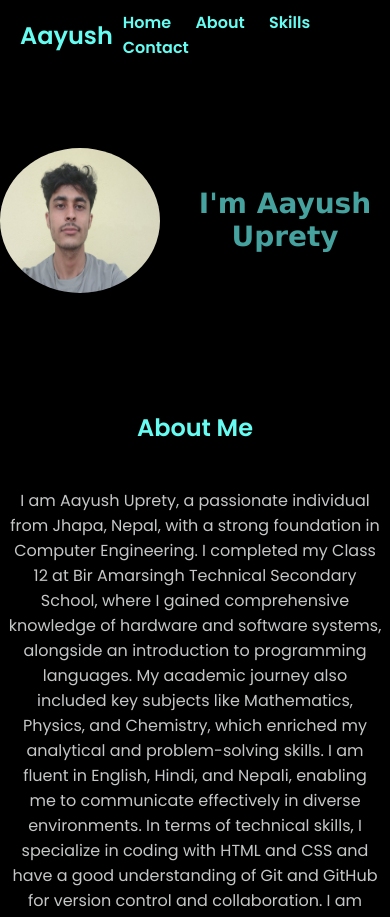
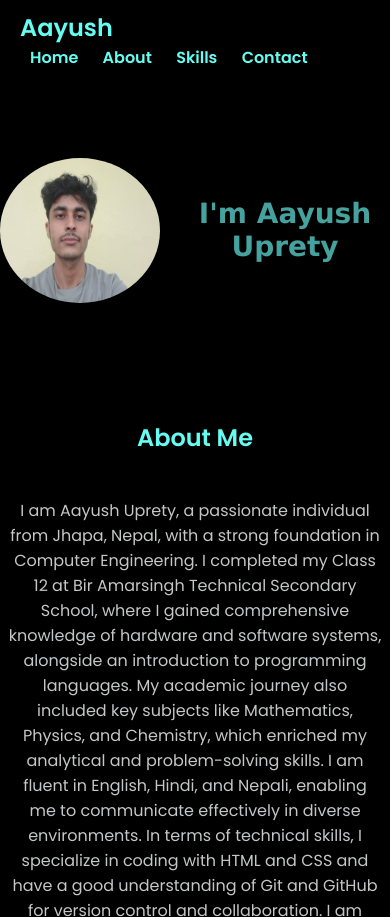
Before and after one commit to im-aayush/aayush_portfolio, a plain HTML site: page index.html in a window 390 px wide. Shown: the top 917 px of the page. Drawn offline with Linux system fonts and the light colour scheme.

Commit message:
mobile responsive

```diff
--- a/styles.css
+++ b/styles.css
@@ -11,11 +11,17 @@ header {
     justify-content: space-between;
     align-items: center;
     padding: 10px 20px;
+    flex-wrap: wrap;
 }
 
 header h1 {
     margin: 0;
     font-size: 24px;
+}
+nav
+{
+    flex-direction: column;
+    align-items: flex-start;
 }
 
 nav a {
@@ -23,6 +29,7 @@ nav a {
     text-decoration: none;
     margin: 0 10px;
     font-weight: 600;
+    white-space: nowrap;
 }
 
 nav a:hover {
```
